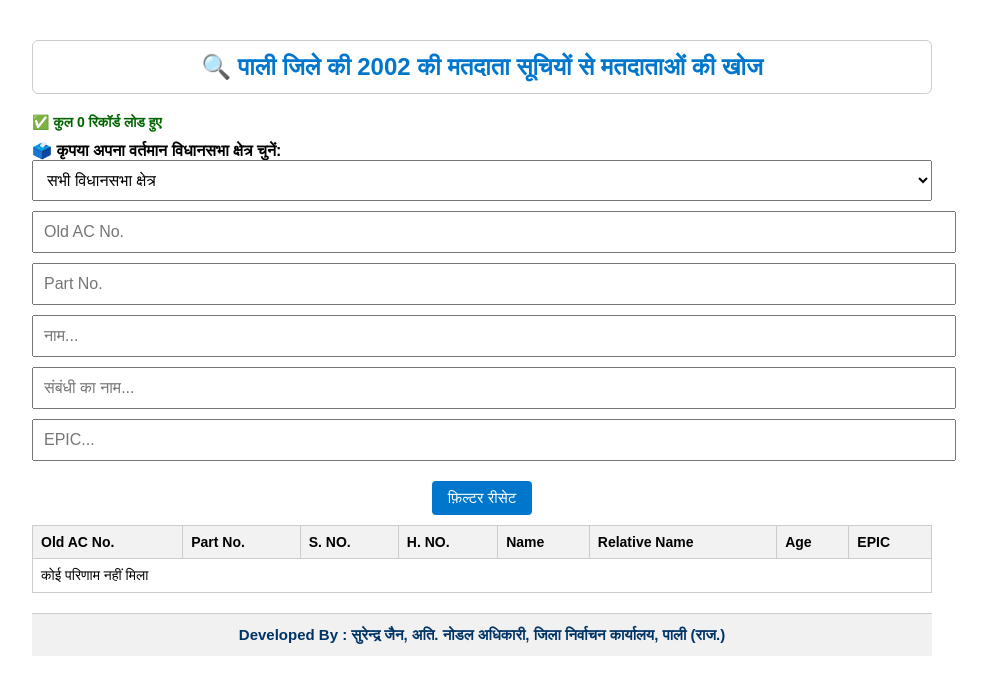
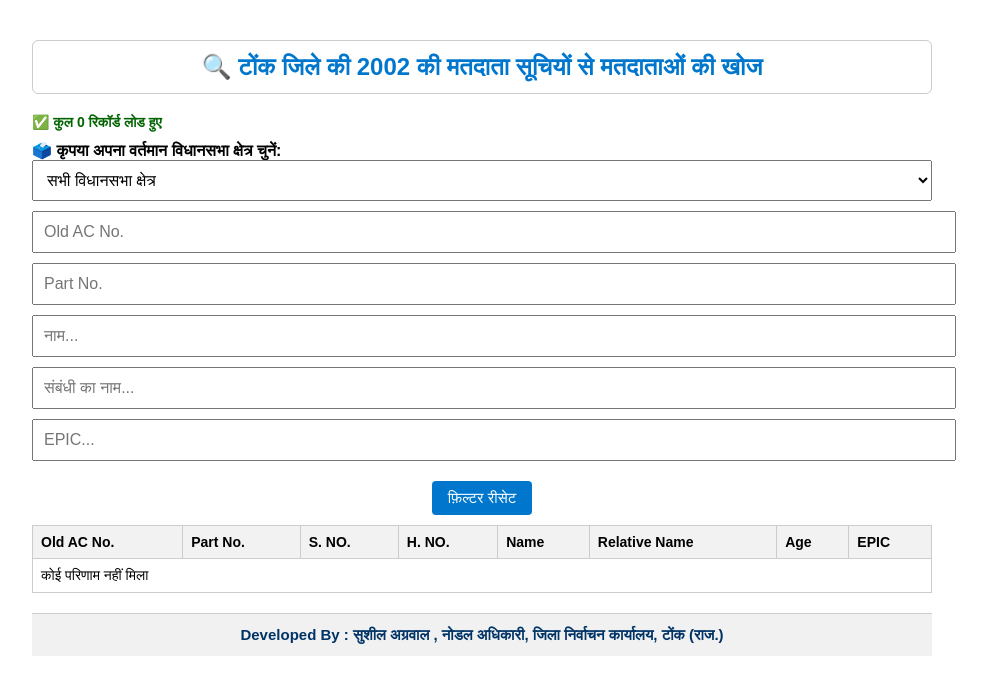
Before and after one commit to sushilnic/SIR2026, a plain HTML site: page index.html in a window 1280 px wide. Shown: the whole page, without its empty margins (158-1145 px from the left). Drawn offline with Linux system fonts and the light colour scheme; no server answers.

Commit message:
Update index.html

```diff
--- a/index.html
+++ b/index.html
@@ -3,7 +3,7 @@
 <html lang="hi">
 <head>
   <meta charset="UTF-8">
-  <title>पाली जिले की 2002 की मतदाता सूचियों से मतदाताओं की खोज</title>
+  <title>टोंक जिले की 2002 की मतदाता सूचियों से मतदाताओं की खोज</title>
   <style>
     body {
       font-family: sans-serif;
@@ -105,7 +105,7 @@
 </head>
 <body>
 
-<h2>🔍 पाली जिले की 2002 की मतदाता सूचियों से मतदाताओं की खोज</h2>
+<h2>🔍 टोंक जिले की 2002 की मतदाता सूचियों से मतदाताओं की खोज</h2>
 <p id="status">डेटा लोड हो रहा है...</p>
 
 <div id="spinner" style="display: none;">
@@ -158,7 +158,7 @@
 <div id="pagination"></div>
 
 <footer>
-  Developed By : सुरेन्द्र जैन, अति. नोडल अधिकारी, जिला निर्वाचन कार्यालय, पाली (राज.)
+  Developed By : सुशील अग्रवाल , नोडल अधिकारी, जिला निर्वाचन कार्यालय, टोंक (राज.)
 </footer>
 
 <script>
```
